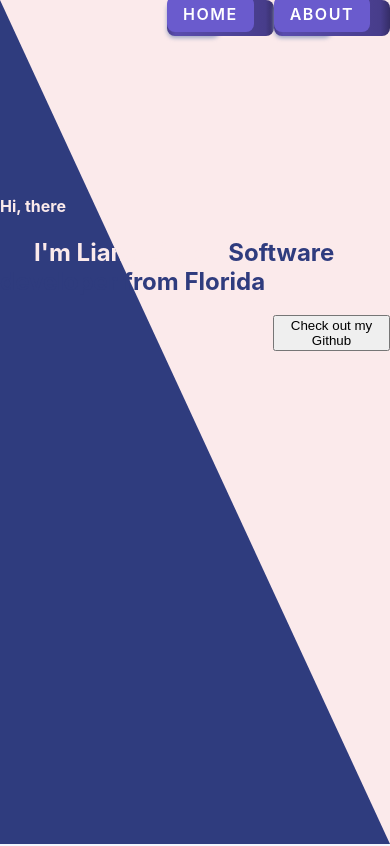
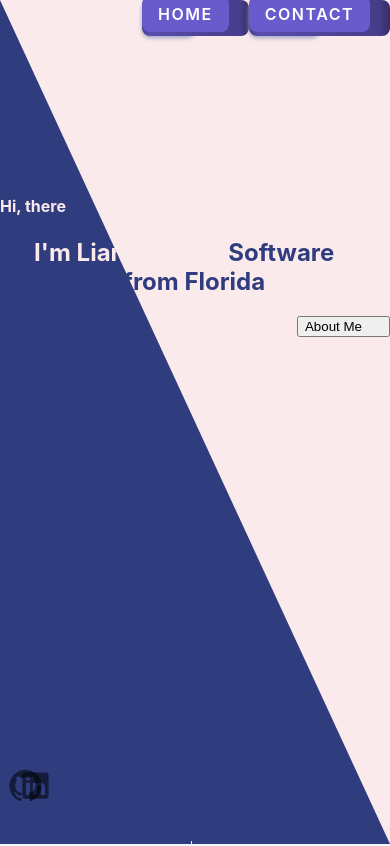
Before and after one commit to a1484414286/a1484414286.github.io, a React (Create React App) app: page / in a window 390 px wide. Shown: the top 846 px of the page. Built offline with nearby package versions, Linux system fonts and the light colour scheme.

Commit message:
working on responsive of down arrow as well as making the middle span responsive

```diff
--- a/package.json
+++ b/package.json
@@ -3,7 +3,7 @@
   "name": "portfolio_website",
   "version": "0.1.0",
   "private": true,
-  "peerDependency":{
+  "peerDependency": {
     "react": "17.0.0 || ^18.2.0",
     "react-dom": "17.0.0 || ^18.2.0"
   },
@@ -18,7 +18,6 @@
     "framer-motion": "^11.0.28",
     "gh-pages": "^6.1.1",
     "install": "^0.13.0",
-
     "react": "^18.2.0",
     "react-dom": "^18.2.0",
     "react-material-ui-carousel": "^3.4.2",
--- a/src/components/AboutMe.js
+++ b/src/components/AboutMe.js
@@ -3,7 +3,13 @@ import React, { Component } from 'react'
 export default class AboutMe extends Component {
   render() {
     return (
-      <div>AboutMe</div>
+      <div>
+        <button>
+          <span>
+            About Me
+          </span>
+        </button>
+      </div>
     )
   }
 }
--- a/src/components/LandingPage.js
+++ b/src/components/LandingPage.js
@@ -1,7 +1,12 @@
 import Navbar from './Navbar'
 import '../css/LandingPage.css'
 import {motion} from "framer-motion";
-import React from 'react'; // Import the missing useEffect hook
+import React from 'react';
+import {IconButton, Grid} from '@mui/material';
+import GitHubIcon from '@mui/icons-material/GitHub';
+import LinkedInIcon from '@mui/icons-material/LinkedIn';
+import AboutMe from './AboutMe'
+
 export default function LandingPage() {
   const lineVariants = {
     hidden: { opacity: 0, z: -1 },
@@ -18,8 +23,31 @@ export default function LandingPage() {
             <h4><span style={{color : '#FBEAEB'}}>Hi, there</span></h4>
             <h2><span style={{color : '#FBEAEB'}}>&nbsp;&nbsp;&nbsp;&nbsp;&nbsp;&nbsp;I'm Liang Liu, a</span><span style={{color:"#2F3C7E"}}>Software developer from Florida </span></h2>
           </motion.div>
-          <motion.button className='checkoutButton'>Check out my Github</motion.button>
+          <div className="about-me">
+            <AboutMe></AboutMe>
+          </div>
         </div>
+
+      <div className='button-stack'>
+        <Grid container spacing={1} >
+          <Grid item xs={1}>
+            <IconButton aria-label='github-button'>
+              <GitHubIcon fontSize='large'/>
+            </IconButton>
+          </Grid>
+         <Grid item xs={1}>
+            <IconButton aria-label='linkedin-button'>
+              <LinkedInIcon fontSize='large'/>
+            </IconButton>
+          </Grid>
+        </Grid>
+      </div>
+      <span className='projects'>projects</span>
+      <div className='arrow-container'>
+        <div class="down-arrow">
+            <i className='arrow-head'></i>
+        </div>
+      </div>
     </div>
   )
 }
--- a/src/components/Navbar.js
+++ b/src/components/Navbar.js
@@ -24,7 +24,7 @@ export default class Navbar extends Component {
           <span className='shadow'></span>
           <span className='edge'></span>
           <span className='front'>
-            About
+            Contact
           </span>
         </motion.button>
     </div>
--- a/src/css/LandingPage.css
+++ b/src/css/LandingPage.css
@@ -6,6 +6,7 @@
    position: relative;
    overflow: hidden;
    flex-direction: column;
+
 }
 
 .animated
@@ -37,3 +38,84 @@
    border-right: 100vw solid transparent;
    border-bottom: 100vh solid #2F3C7E;
  }
+
+ .button-stack
+ {
+   width: 30%;
+   height: 80vh;
+   display:flex;
+   flex-direction: column;
+   align-items:flex-end;
+   justify-content:flex-end;
+   gap: 20px;
+}
+
+
+span:hover{
+   text-decoration: none;
+}
+
+.down-arrow{
+   border-left: 1.5px solid #FBEAEB;
+   height: 35px;
+   width: 2%;
+   left: calc(50% - 1%);
+   position: absolute;
+   bottom: 0;
+}
+
+.arrow-container{
+   height: 45px;
+   width: 100%;
+   justify-content: center;
+   display: flex;
+   align-items: center;
+   position: relative;
+}
+
+.arrow-container:hover .down-arrow {
+   margin-bottom: 2%;
+   transition: all .3s;
+   border-left: 2px solid #FBEAEB;
+   opacity: .9;
+}
+
+.arrow-container:hover .arrow-head{
+   bottom: 20px;
+   border-width: 0 3px 3px 0;
+
+}
+
+.arrow-head{
+   width: 0;
+   height: 0;
+   position: absolute;
+   top: 70%;
+   left: -20%;
+   border: solid #FBEAEB;
+   border-width: 0 1.5px 1.5px 0;
+   display: inline-block;
+   padding: 4px;
+
+   transform: rotate(45deg);
+   -webkit-transform: rotate(45deg);
+}
+
+.about-me
+{
+   height: auto;
+   width: 100%;
+   align-items:end;
+   justify-content: end;
+   display: flex;
+}
+
+.projects
+{
+   height: auto;
+   width: 100%;
+   align-items: center;
+   justify-content: center;
+   display: flex;
+   font: 400;
+}
```
